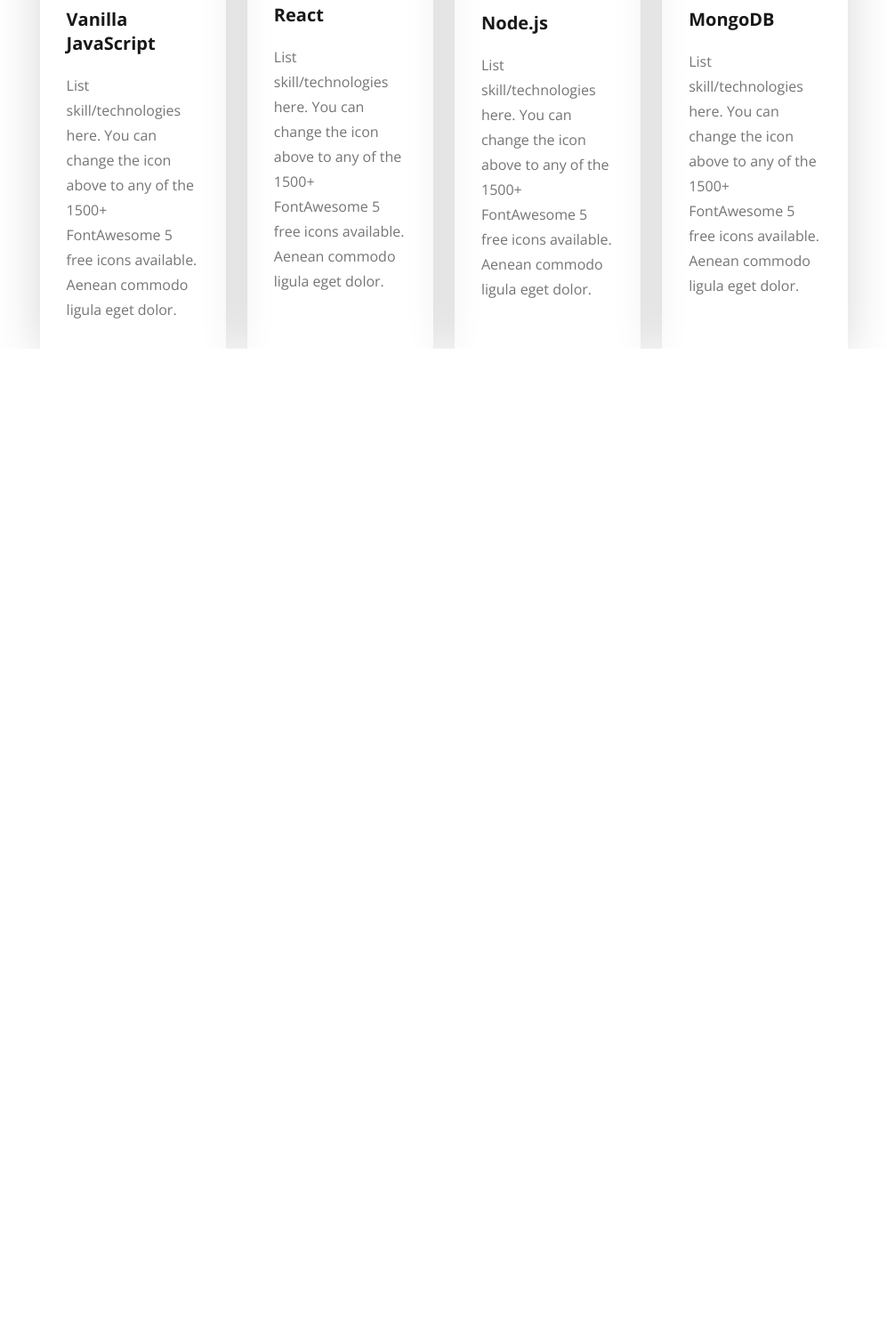
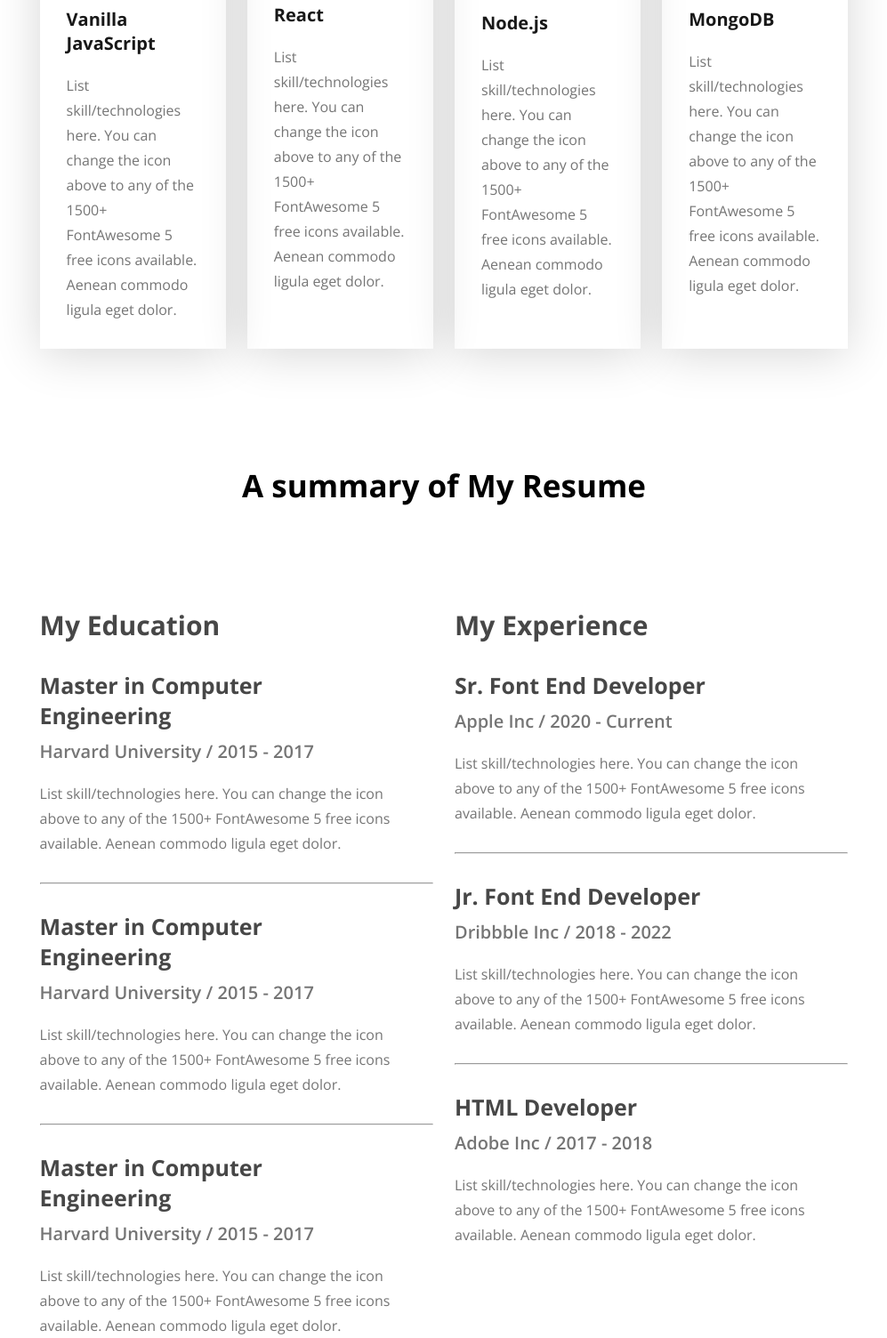
Before and after one commit to mehedihasan3000/beautiful-portfolio-website, a plain HTML site: page index.html in a window 1280 px wide. Shown: the part 2001-3505 px from the top of the page at 89% size, without its empty margins (141-1138 px from the left). Before the commit the page ends 2393 px from the top, so only its background shows below. Drawn offline with nearby package versions, Linux system fonts and the light colour scheme.

Commit message:
this is my 5th commit

```diff
--- a/css/style.css
+++ b/css/style.css
@@ -106,7 +106,7 @@
     vertical-align: middle;
 }
 
-#about{
+#about, #skills, #resume{
     padding-top: 130px;
 }
 #about .about-container{
@@ -133,9 +133,6 @@
     line-height: 30px;
 }
 
-#skills{
-    padding-top: 130px;
-}
 #skills .skills-container{
     width: 71%;
     max-width: 1746px;
@@ -164,3 +161,40 @@
     color: #757575;
     line-height: 28px;
 }
+
+#resume .resume-container{
+    width: 71%;
+    max-width: 1746px;
+    margin: 113px auto 0;
+    display: flex;
+    gap: 24px;
+}
+.resume-container hr{
+    margin: 30px 0;
+}
+.resume-container .section-title{
+    color: #474747;
+    font-size: 30px;
+    margin-bottom: 30px;
+}
+.resume-card{
+    max-width: 511px;
+    margin-right: 47px;
+}
+.resume-card .card-title{
+    font-size: 25px;
+    font-weight: bold;
+    margin-bottom: 10px;
+    color: #474747;
+}
+.resume-card .card-info{
+    font-size: 20px;
+    font-weight: 600;
+    margin-bottom: 20px;
+    color: #757575;
+}
+.resume-card .card-text{
+    font-size: 16px;
+    line-height: 28px;
+    color: #757575;
+}
--- a/index.html
+++ b/index.html
@@ -94,5 +94,55 @@
             </div>
         </div>
     </section>
+    <section id="resume">
+        <div class="section-heading">
+            <h2>A summary of My Resume</h2>
+        </div>
+        <div class="resume-container">
+            <div class="education">
+                <h2 class="section-title">My Education</h2>
+
+                <div class="resume-card">
+                    <h3 class="card-title">Master in Computer Engineering</h3>
+                    <p class="card-info">Harvard University / 2015 - 2017</p>
+                    <p class="card-text">List skill/technologies here. You can change the icon above to any of the 1500+ FontAwesome 5 free icons available. Aenean commodo ligula eget dolor.</p>
+                </div>
+                <hr>
+                <div class="resume-card">
+                    <h3 class="card-title">Master in Computer Engineering</h3>
+                    <p class="card-info">Harvard University / 2015 - 2017</p>
+                    <p class="card-text">List skill/technologies here. You can change the icon above to any of the 1500+ FontAwesome 5 free icons available. Aenean commodo ligula eget dolor.</p>
+                </div>
+                <hr>
+                <div class="resume-card">
+                    <h3 class="card-title">Master in Computer Engineering</h3>
+                    <p class="card-info">Harvard University / 2015 - 2017</p>
+                    <p class="card-text">List skill/technologies here. You can change the icon above to any of the 1500+ FontAwesome 5 free icons available. Aenean commodo ligula eget dolor.</p>
+                </div>
+            </div>
+
+            <div class="experience">
+                <h2 class="section-title">My Experience</h2>
+
+                <div class="resume-card">
+                    <h3 class="card-title">Sr. Font End Developer</h3>
+                    <p class="card-info">Apple Inc / 2020 - Current</p>
+                    <p class="card-text">List skill/technologies here. You can change the icon above to any of the 1500+ FontAwesome 5 free icons available. Aenean commodo ligula eget dolor.</p>
+                </div>
+                <hr>
+                <div class="resume-card">
+                    <h3 class="card-title">Jr. Font End Developer</h3>
+                    <p class="card-info">Dribbble Inc / 2018 - 2022</p>
+                    <p class="card-text">List skill/technologies here. You can change the icon above to any of the 1500+ FontAwesome 5 free icons available. Aenean commodo ligula eget dolor.</p>
+                </div>
+                <hr>
+                <div class="resume-card">
+                    <h3 class="card-title">HTML Developer</h3>
+                    <p class="card-info">Adobe Inc / 2017 - 2018</p>
+                    <p class="card-text">List skill/technologies here. You can change the icon above to any of the 1500+ FontAwesome 5 free icons available. Aenean commodo ligula eget dolor.</p>
+                </div>
+            </div>
+        </div>
+    </section>
 </body>
 </html>
```
